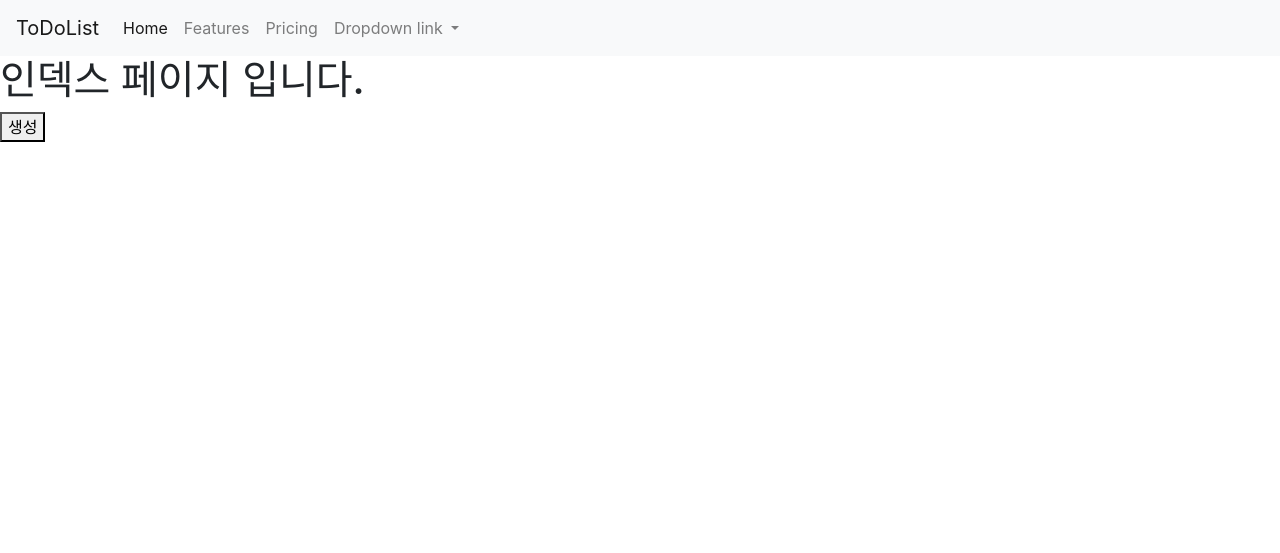
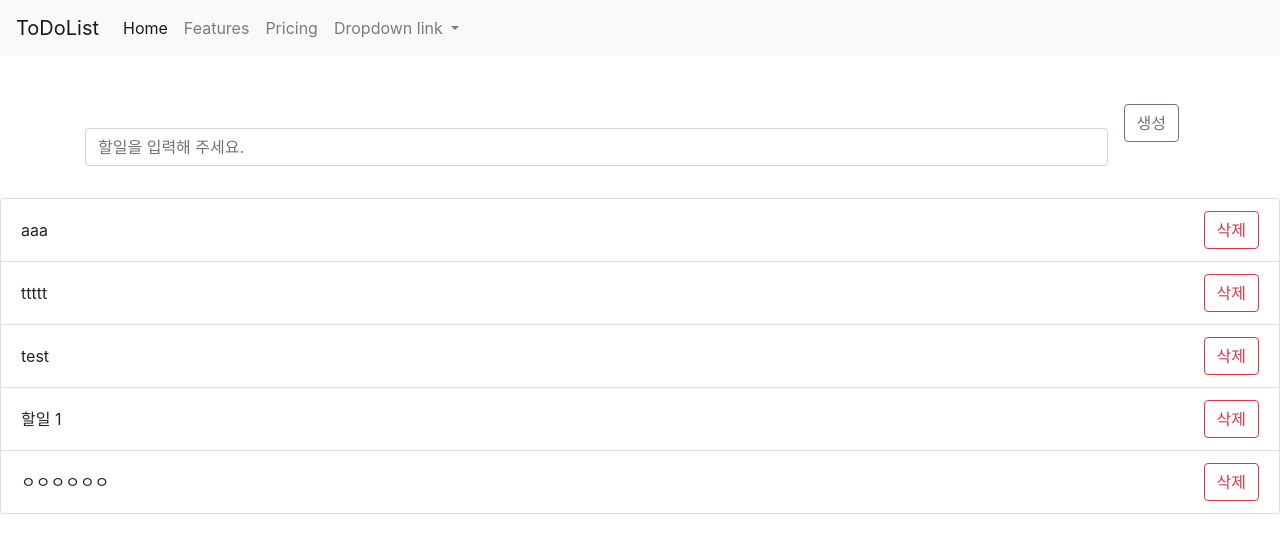
Before and after one commit to gpfla3690/todolist, a Django app: page / in a window 1280 px wide. Shown: the top 553 px of the page. Run offline with Django 4.2, Linux system fonts and the light colour scheme; data comes from the database, SQL or seed files in the repository; both versions use the stored data as it was after the commit; some libraries are stand-ins or nearby versions.

Commit message:
게시글 생성 및 리스트 기능 구현

```diff
--- a/article/forms.py
+++ b/article/forms.py
@@ -7,3 +7,10 @@ class ArticleForm(forms.ModelForm):
     class Meta:
         model = Article
         fields = ['todo']
+
+        labels = {
+            'todo': '',
+        }
+        widgets = {
+            'todo': forms.TextInput(attrs={'placeholder': '할일을 입력해 주세요.'})
+        }
--- a/todolist/static/common.css
+++ b/todolist/static/common.css
@@ -8,3 +8,7 @@
 body{
     font-family: 'paybooc-Bold';
 }
+
+.form-group{
+    width: 100%;
+}
--- a/todolist/templates/form.html
+++ b/todolist/templates/form.html
@@ -1,11 +1,20 @@
 {% load bootstrap4 %}
-
-<form action="" method="post">
+<div class="container">
+    <div class="">
+        <form action="" method="post" class="w-100">
             {% csrf_token %}
+            <div class="input-group mb-3 w-100">
+                <div class="d-flex w-full" style="flex-grow: 1;">
+                    {% bootstrap_form form %}
+                </div>
+                <div class="mx-3">
                     {% buttons %}
-    <button>
+                        <button class="btn btn-outline-secondary">
                             {{ submit_label|default:"Submit" }}
                         </button>
                     {% endbuttons %}
-
+                </div>
+            </div>
         </form>
+    </div>
+</div>
--- a/todolist/templates/index.html
+++ b/todolist/templates/index.html
@@ -9,16 +9,31 @@
 <body>
 
     {% block content %}
+        <div class="mt-5">
+            {% include "form.html" with submit_label="생성" %}
+        </div>
 
-        <h1>인덱스 페이지 입니다.</h1>
-
-        <div class="">
-            {% include "form.html" with submit_label="생성" %}
+        <div class="card" style="width: 100%;">
+          <ul class="list-group list-group-flush">
+              {% for list in lists %}
+            <li class="list-group-item d-flex">
+                <span class="d-flex align-items-center" style="flex-grow: 1">
+                    {{list.todo}}
+                </span>
+                <span class="d-flex justify-content-end">
+                    <a href="#">
+                        <button type="button" class="btn btn-outline-danger">삭제</button>
+                    </a>
+                </span>
+            </li>
+              {% endfor %}
+          </ul>
         </div>
 
     {% endblock %}
 
 
 
+
 </body>
 </html>
```
Also changed, not shown: db.sqlite3. Lines whose indentation alone changed are shown as unchanged.
